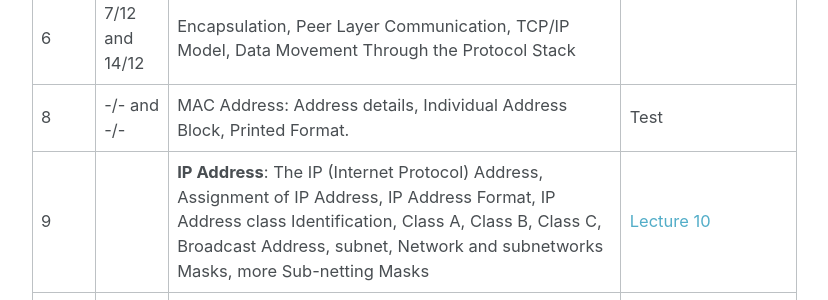
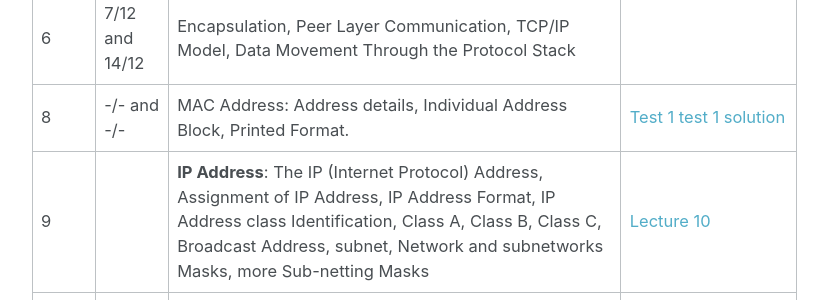
Before and after one commit to alaidi/alaidi.github.io, a Jekyll site: the page built from _posts/courses/2016-2017/2016-9-25-Computer-Network.markdown, in a window 1280 px wide and 900 px high, scrolled down 1276 px. Shown: the part 153-453 px from the top of the window, without its empty margins (252-1080 px from the left). Built offline with Jekyll 4.4.1, drawn with Linux system fonts in a browser that asks for light colours.

Commit message:
add network test 1

```diff
--- a/_posts/courses/2016-2017/2016-9-25-Computer-Network.markdown
+++ b/_posts/courses/2016-2017/2016-9-25-Computer-Network.markdown
@@ -27,7 +27,7 @@ header:
 | 7    | 23/11           | Fiber-Optic, Single-Mode and Multi-Mode Fiber, Other Optical Components, Wireless Media                                   |  First Project **Design a Network for Engineering College**                                                        |
 | 5    | 2/11 and 9/11   | **Networking Models** : Using layers to describe data communication, OSI model, OSI layers, The Physical Layer,The Data Link Layer,The Network Layer,The Transport Layer,The Session Layer,The Presentation Layer,The Application Layer  | [Lecture 8,9][ch4] [Lecture 10][ch4ppt]   |
 | 6    | 7/12 and 14/12  | Encapsulation, Peer Layer Communication, TCP/IP Model, Data Movement Through the Protocol Stack                           |                                                                                                                  |
-| 8    | -/- and -/-     | MAC Address: Address details, Individual Address Block, Printed Format.                                                   | Test                                                                                                             |
+| 8    | -/- and -/-     | MAC Address: Address details, Individual Address Block, Printed Format.                                                   | [Test 1][test1] [test 1 solution][test1Sol]                                                                                                            |
 | 9    |                 | **IP Address**: The IP (Internet Protocol) Address, Assignment of IP Address, IP Address Format, IP Address class Identification, Class A, Class B, Class C, Broadcast Address, subnet, Network and subnetworks Masks, more Sub-netting Masks| [Lecture 10][ch5] |
 | 10   | 7/3             | Public and Private IP Addresses, IPv4 Versus IPv6, Obtaining and Internet Address, Static Assignment of an Ip Address, APRP IP Address Assignment, BOOTP IP Address Assignment, DHCP IP Address management,                               |  |
 | 11   | 14/3            | Problems in Address Resolution, Address Resolution Protocol (ARP), Routing, Routing information Protocol (RIP), Interior Gateway Routing Protocols(IGRP) , Open Shortest Path First (OSPF)|    |
```
Also changed, not shown: other parts of _posts/courses/2016-2017/2016-9-25-Computer-Network.markdown (+2 -0 lines), 2 other files.
